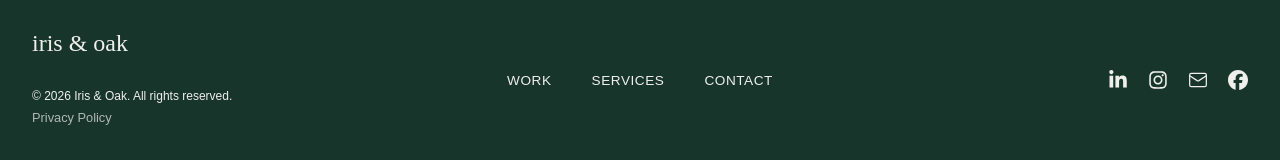
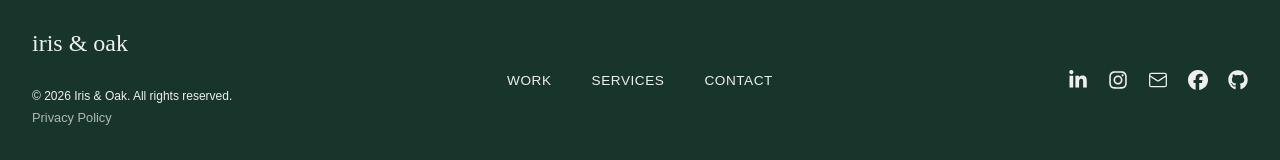
Before and after one commit to irisoak/irisoak-next, a Next.js app: page / in a window 1280 px wide. Shown: the part 4581-4741 px from the top of the page. Built offline with nearby package versions, Linux system fonts and the light colour scheme.

Commit message:
docs: update README for v1.1 and add GitHub link to footer

```diff
--- a/src/components/layout/Footer.tsx
+++ b/src/components/layout/Footer.tsx
@@ -1,7 +1,7 @@
 import Link from "next/link";
 import Container from "./Container";
 
-import { FaLinkedinIn, FaInstagram, FaFacebook } from "react-icons/fa6";
+import { FaLinkedinIn, FaInstagram, FaFacebook, FaGithub } from "react-icons/fa6";
 import { Mail } from "lucide-react";
 
 const footerNavigation = [
@@ -58,6 +58,10 @@ export default function Footer() {
           <a href="https://www.facebook.com/profile.php?id=61593802392943" aria-label="Iris & Oak on Facebook">
             <FaFacebook size={20} strokeWidth={1.5} />
           </a>
+
+          <a href="https://github.com/irisoak/irisoak-next" aria-label="Iris & Oak GitHub">
+            <FaGithub size={20} strokeWidth={1.5} />
+          </a>
         </div>
       </Container>
     </footer>
```
Also changed, not shown: 1 other file (tests, documents, lock files or other folders).
